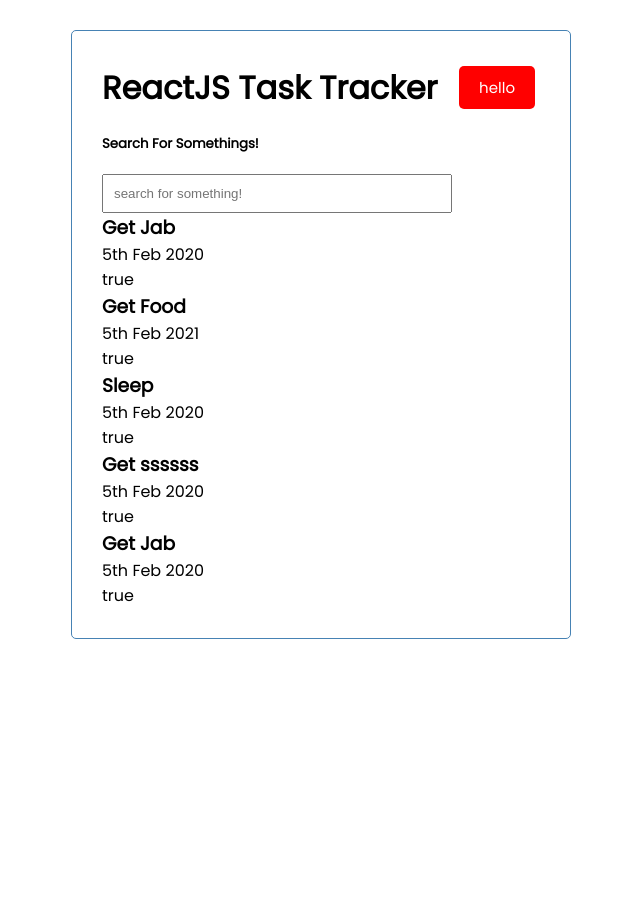
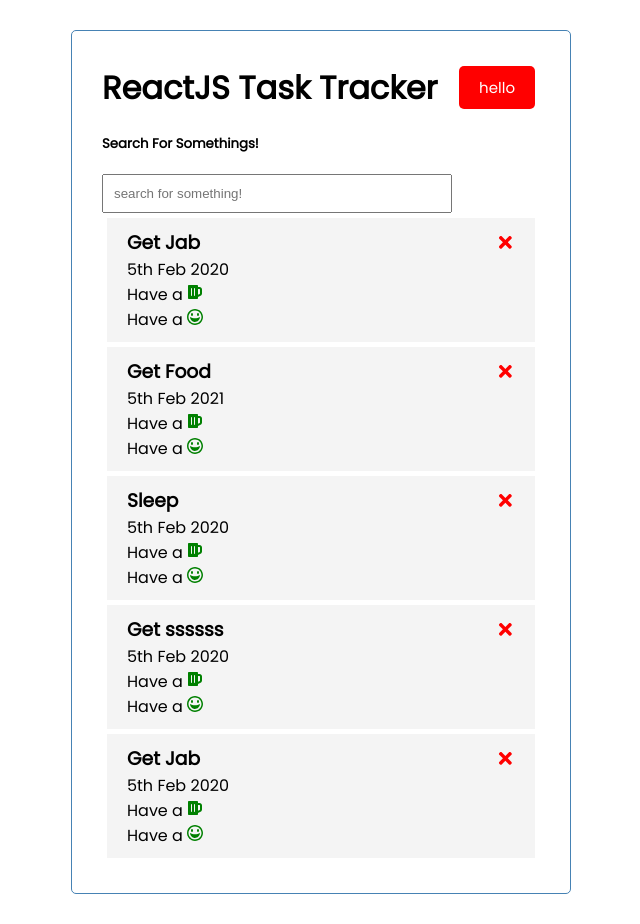
Before and after one commit to benjaminthedev/React-Task-Tracker, a React (Create React App) app: page / in a window 1280 px wide. Shown: the whole page, without its empty margins (319-959 px from the left). Before the commit the page ends 800 px from the top, so only its background shows below. Built offline with nearby package versions, Linux system fonts and the light colour scheme.

Commit message:
added tasks and prop drilling

```diff
--- a/package.json
+++ b/package.json
@@ -8,6 +8,7 @@
     "@testing-library/user-event": "^12.8.3",
     "react": "^17.0.2",
     "react-dom": "^17.0.2",
+    "react-icons": "^4.2.0",
     "react-scripts": "4.0.3",
     "web-vitals": "^1.1.2"
   },
--- a/src/App.js
+++ b/src/App.js
@@ -36,14 +36,21 @@
         reminder: 'true'
     }
 
-])
+]);
+
+
+//Remove task
+const removeTask = (id) => {
+  console.log('task removed', id);
+  setTasks(tasks.filter((task) => task.id !== id))
+}
 
 
   return (
     <div className="container">
       <Header title='ReactJS Task Tracker' />
       <Search />
-      <Task tasks={tasks}/>
+      {tasks.length > 0 ? (<Task tasks={tasks} onRemove={removeTask}/>) : ('No tasks found please add one')}
     </div>
   );
 }
--- a/src/components/Task.js
+++ b/src/components/Task.js
@@ -0,0 +1,18 @@
+import { FaBeer, FaTimes } from 'react-icons/fa';
+import { ImHappy } from "react-icons/im";
+
+const Task = ({ task, onRemove }) => {
+    return (
+        <div className="task">
+            <h3>{task.text} <FaTimes style={{color: "red", cursor: 'pointer'}} onClick={() => onRemove(task.id)}/></h3>
+            <p>{task.day}</p>
+
+            <p>Have a <FaBeer style={{color: "green"}} /></p>
+            <p>Have a <ImHappy style={{color: "green"}} /></p>
+
+
+        </div>
+    )
+}
+
+export default Task
--- a/src/components/Tasks.js
+++ b/src/components/Tasks.js
@@ -1,12 +1,10 @@
-const Tasks = ({ tasks }) => {
+import Task from './Task'
+
+const Tasks = ({ tasks, onRemove }) => {
     return (
         <>
             {tasks.map((task) => (
-                <div key={task.id}>
-                    <h3>{task.text}</h3>
-                    <p>{task.day}</p>
-                    <p>{task.reminder}</p>
-                </div>
+                <Task key={task.id} task={task} onRemove={onRemove}/>
             ))}
         </>
     )
```
Also changed, not shown: 1 other file (tests, documents, lock files or other folders).
